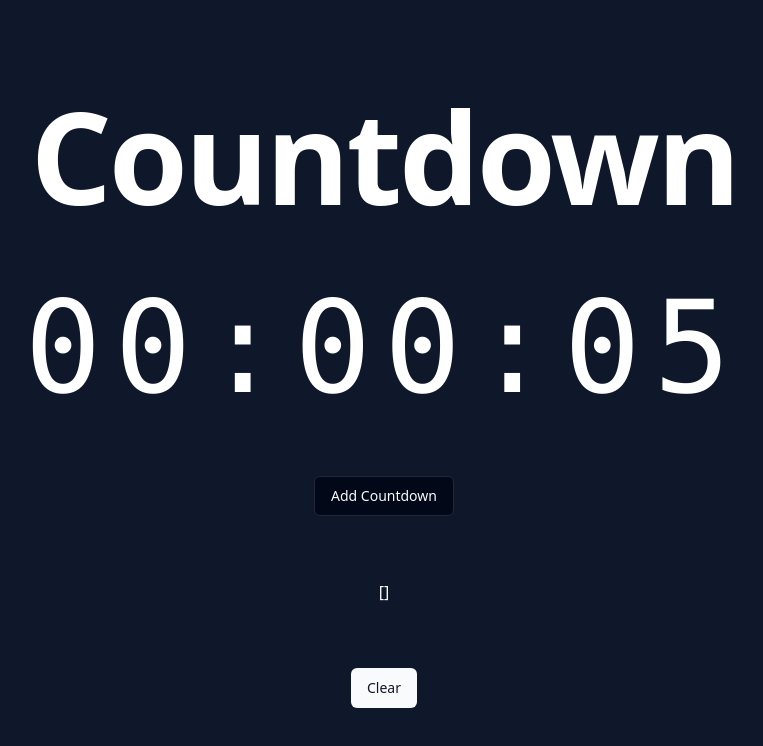
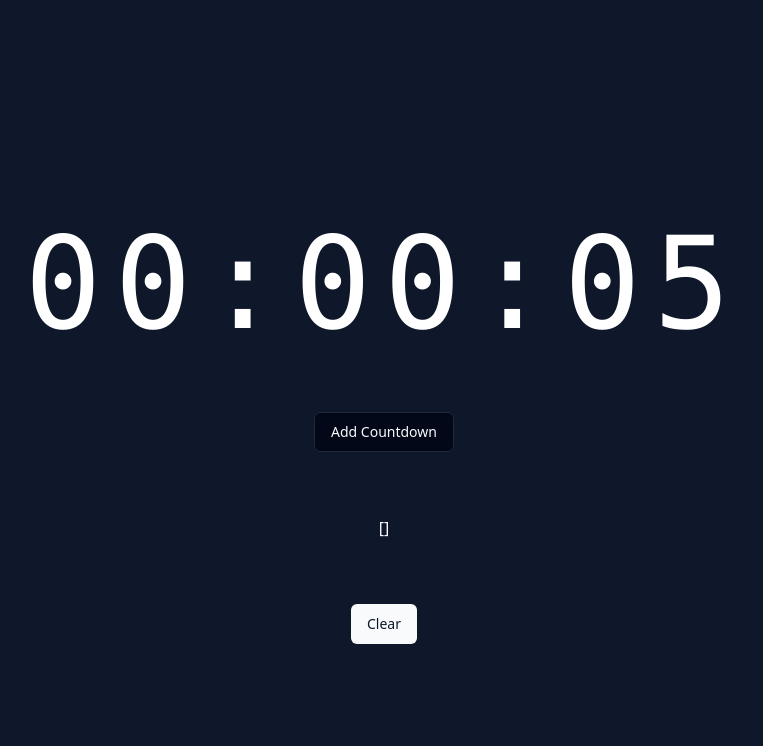
Before and after one commit to xavier-kong/timer, a React (Vite) app: page / in a window 1280 px wide. Shown: the top 746 px of the page, without its empty margins (256-1019 px from the left). Built offline with nearby package versions, Linux system fonts and the light colour scheme.

Commit message:
add current timer

```diff
--- a/src/App.tsx
+++ b/src/App.tsx
@@ -260,12 +260,14 @@ const fetchExistingTimers = () => {
 
 function App() {
   const [timers, setTimers] = useState<TimerBody[]>([]);
+  const [currTimer, setCurrTimer] = useState<TimerBody | null>(null);
 
   useEffect(() => {
     const timers = fetchExistingTimers();
     const todaysTimers = timers.filter(testIfCurrentDay);
     const orderedTimers = orderByOperationalTime(todaysTimers);
     setTimers(orderedTimers);
+    setCurrTimer(orderedTimers[0])
   }, [])
 
   const addDialog = (body: TimerBody) => {
@@ -276,13 +278,14 @@ function App() {
     const todaysTimers = timers.filter(testIfCurrentDay);
     const orderedTimers = orderByOperationalTime(todaysTimers);
     setTimers(orderedTimers);
+    setCurrTimer(orderedTimers[0])
   }
 
   return (
     <div className="min-h-screen min-w-screen bg-slate-900 justify-center items-center flex flex-col gap-16" >
       <div>
         <h1 className="scroll-m-20 text-9xl font-extrabold tracking-tight text-white">
-          Countdown
+          {currTimer?.name}
         </h1>
       </div>
       <Countdown
```
